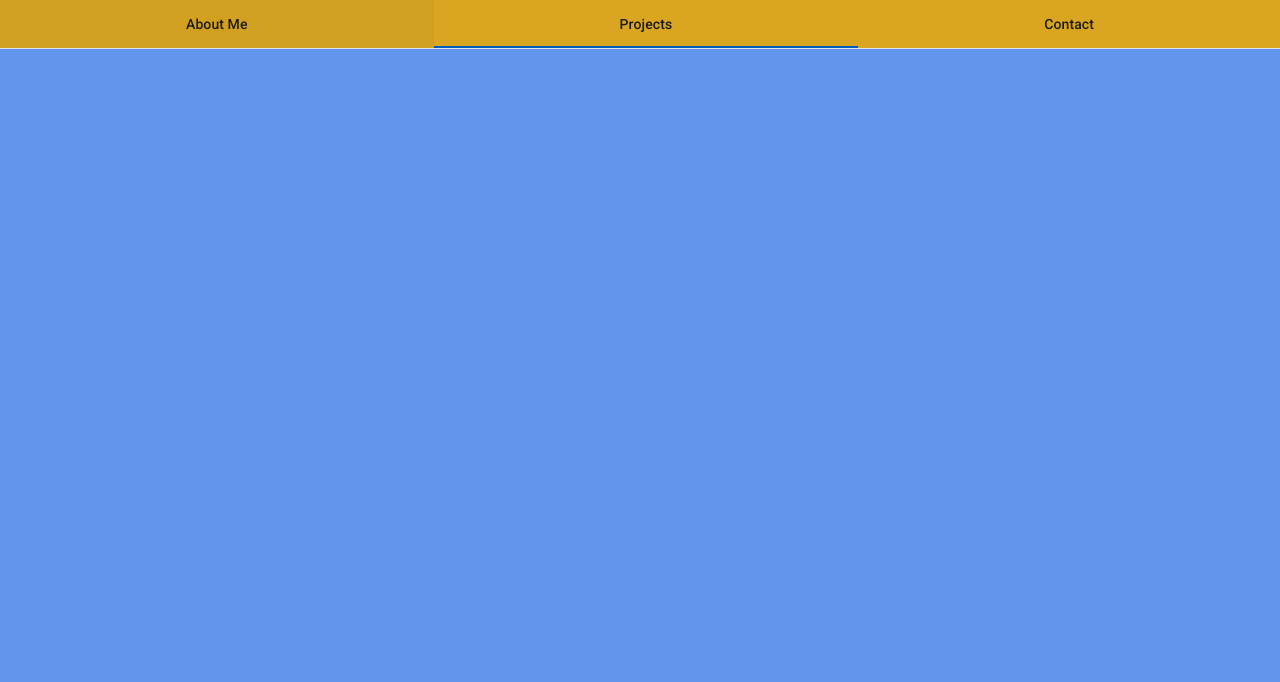
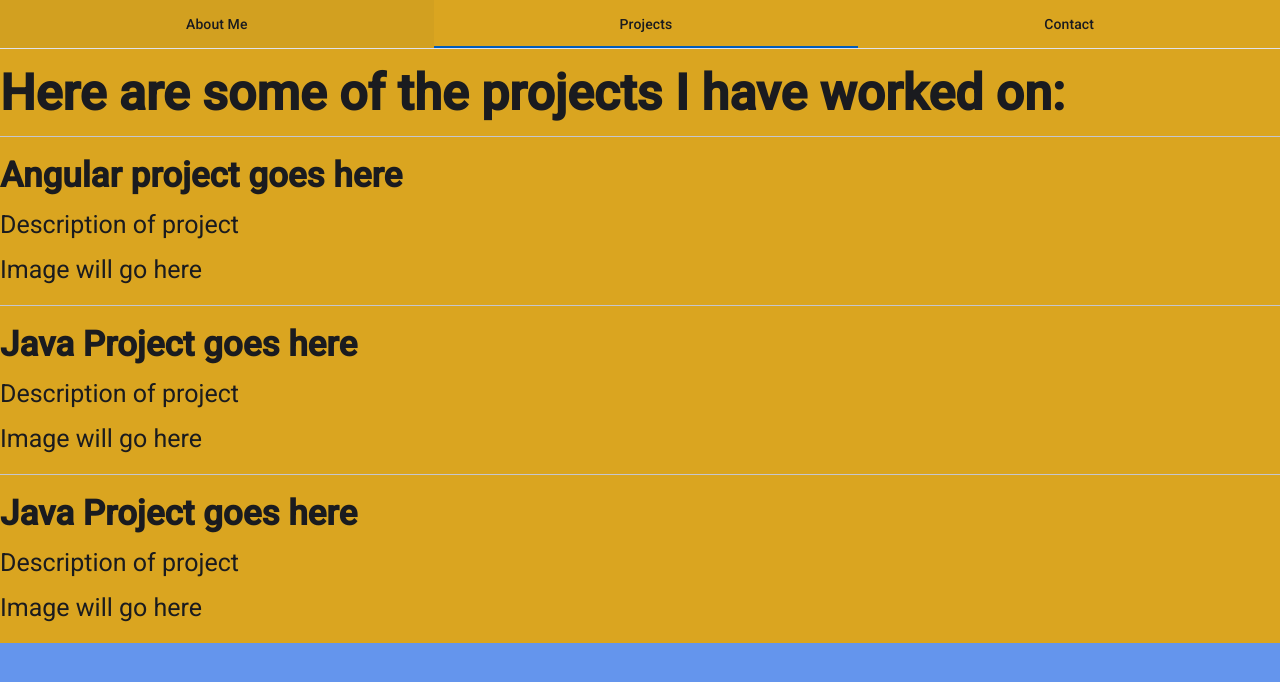
Before and after one commit to Alen-Horvat/Portfolio, an Angular app: page /portfolio in a window 1280 px wide. Both pictures are taken after a click on the tab "Projects". Shown: the top 682 px of the page. Built offline with nearby package versions, Linux system fonts and the light colour scheme.

Commit message:
Changed design of projects and contact page

```diff
--- a/src/app/app.html
+++ b/src/app/app.html
@@ -1,7 +1,6 @@
 <body>
 <mat-tab-group  dynamicHeight mat-align-tabs="center">
   <mat-tab label="About Me" >
-<!--    <router-outlet></router-outlet>-->
     <div class="about">
       <h1>Alen Horvat</h1>
       <p>My name is Alen Horvat. I am a student in the Mobile Applications Development Program at St.Clair College</p>
@@ -10,16 +9,29 @@
 
   <mat-tab label="Projects">
     <div class="projects">
+      <h1>Here are some of the projects I have worked on: </h1>
+      <mat-divider></mat-divider>
+      <h2>Angular project goes here</h2>
+      <p>Description of project</p>
+      <p>Image will go here</p>
+      <mat-divider></mat-divider>
 
+      <h2>Java Project goes here</h2>
+      <p>Description of project</p>
+      <p>Image will go here</p>
+      <mat-divider></mat-divider>
+
+      <h2>Java Project goes here</h2>
+      <p>Description of project</p>
+      <p>Image will go here</p>
     </div>
   </mat-tab>
 
   <mat-tab label="Contact">
     <div class="contact">
-      <h1>Here are some ways to contact me</h1>
-      <ul>
-        <li>Email: AlenHorvat1&#64;outlook.com</li>
-      </ul>
+      <h1>Here are some ways to contact me: </h1>
+      <p>Email: AlenHorvat1&#64;outlook.com</p>
+      <p>Phone: 519-324-6426</p>
     </div>
   </mat-tab>
 </mat-tab-group>
```
